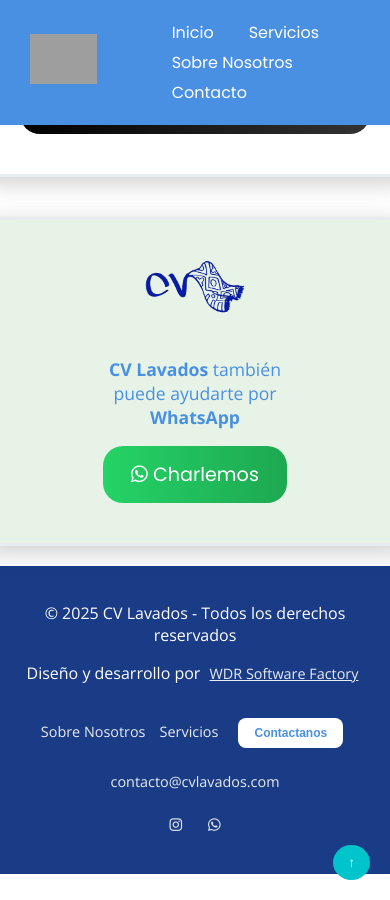
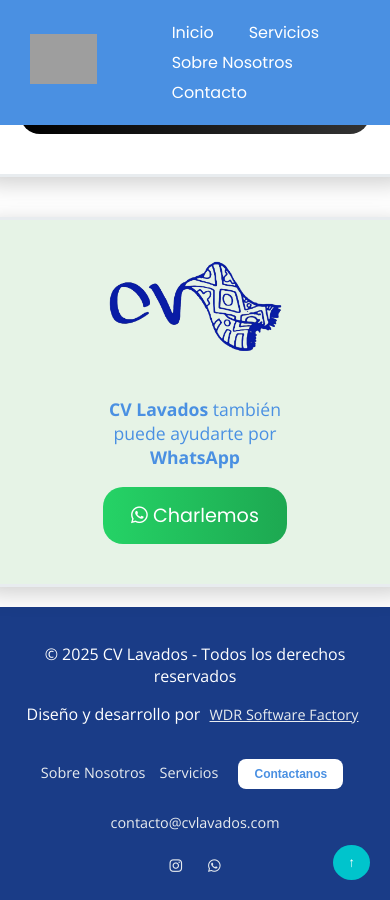
Before and after one commit to WDR-SoftwareFactory/CV-lavados-website, a Jekyll site: the page built from src/contacto.md, in a window 390 px wide and 900 px high, scrolled down 737 px. Built offline with Jekyll 4.4.1, drawn with Linux system fonts in a browser that asks for light colours; grey boxes are pictures that could not be loaded.

Commit message:
fix(contact): adjust WhatsApp logo height for better alignment

```diff
--- a/src/assets/css/main.css
+++ b/src/assets/css/main.css
@@ -410,7 +410,7 @@ nav a:hover::after {
 
 .contact__whatsapp-logo {
   width: 50%;
-  height: 40%;
+  height: 35%;
   margin-bottom: 25px;
   transition: var(--transition);
 }
@@ -870,9 +870,6 @@ footer a:hover {
     font-size: 1.2rem;
     padding: 14px 28px;
   }
-  .contact__whatsapp-logo {
-    width: 100px;
-  }
   .contact__whatsapp-text {
     font-size: 1.1rem;
   }
```
